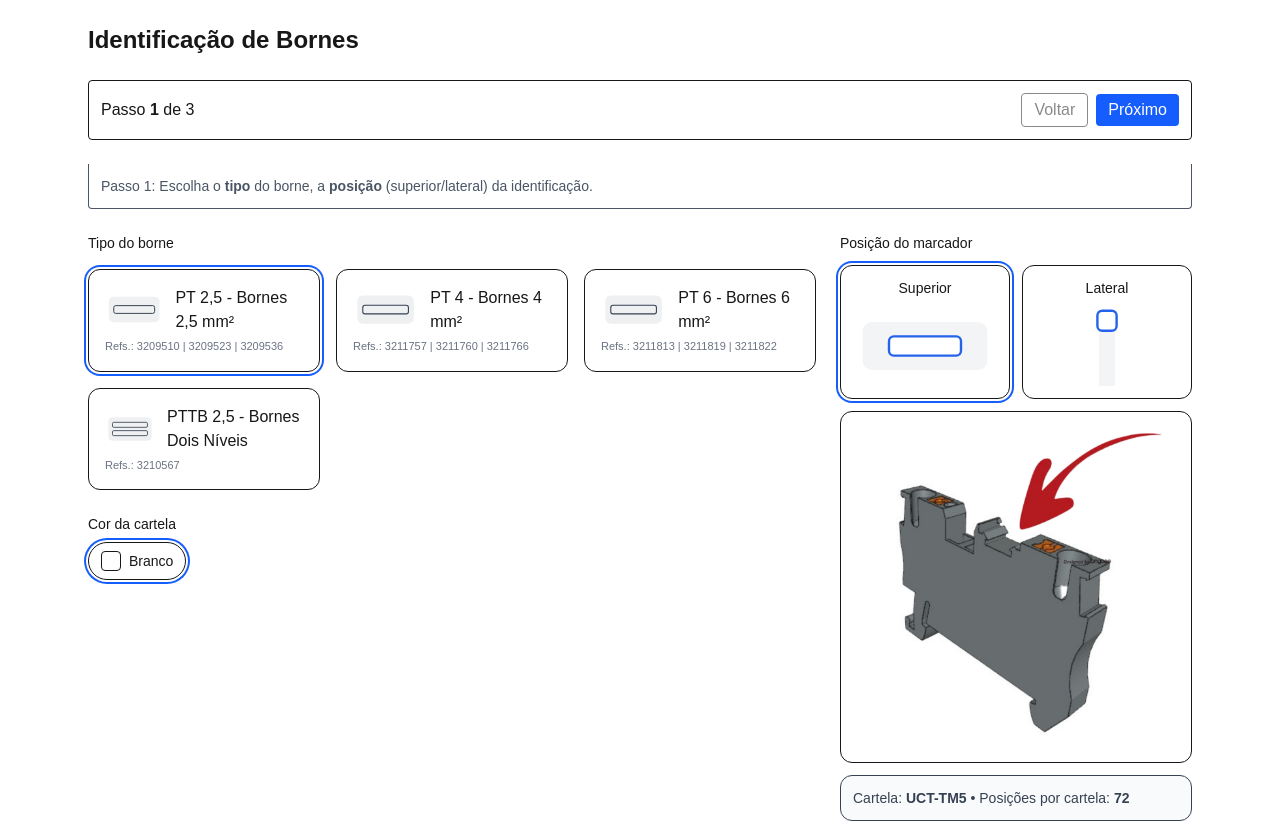
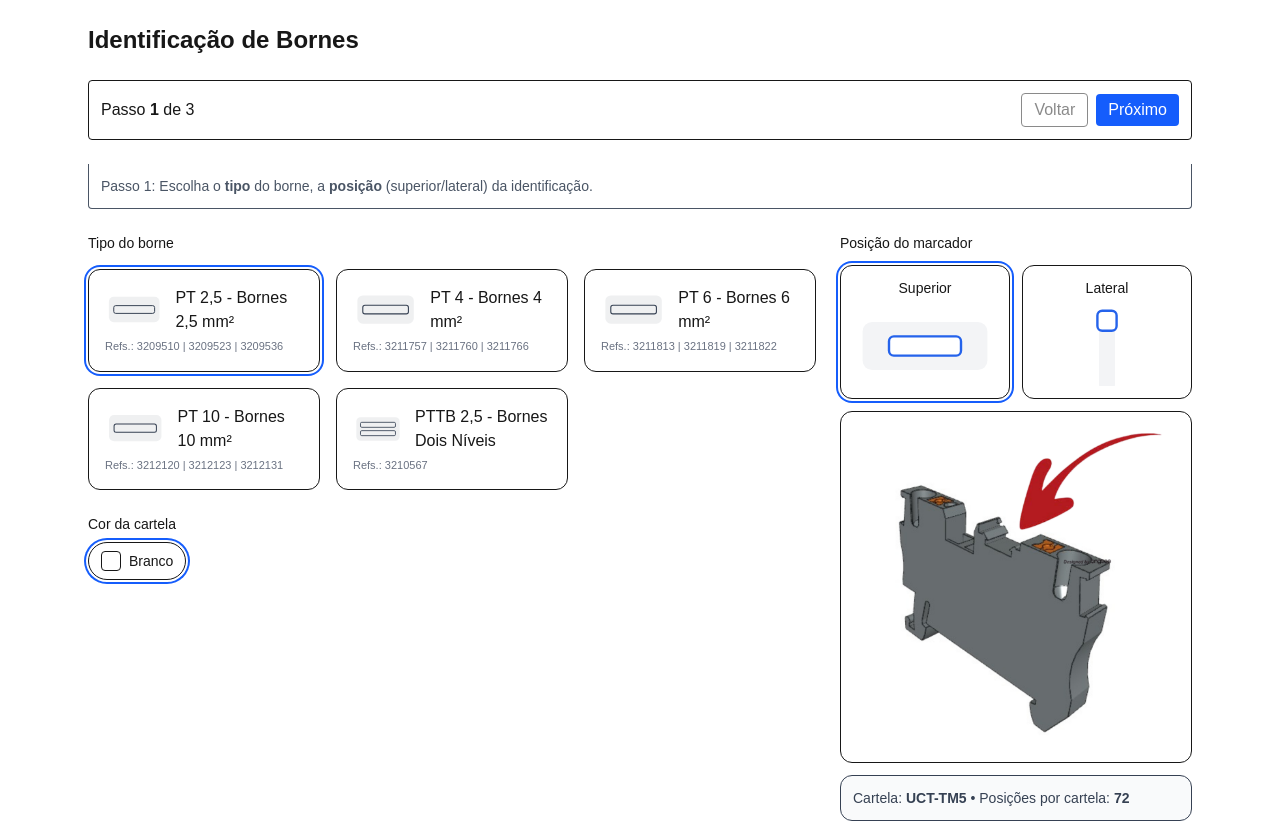
Before and after one commit to evertonrubbo-ctrl/rubstec-configurador, a Next.js app: page /configurator/bornes in a window 1280 px wide. Shown: the top 823 px of the page. Built offline with nearby package versions, Linux system fonts and the light colour scheme.

Commit message:
Correcao na rotacao e inclusao 10mm

```diff
--- a/src/app/configurator/bornes/page.tsx
+++ b/src/app/configurator/bornes/page.tsx
@@ -20,7 +20,7 @@ const MO_UNIT = +(HORA_MO / 3600 * T_SEG_POR_PECA).toFixed(4);
 // espaçamento entre etiquetas (quase “grudadas”)
 const CELL_GAP = 6; // px
 
-type BorneKey    = 'uct4.1' | 'uct4.2' | 'uct6' | 'uct8' | 'duplo2n';
+type BorneKey    = 'uct4.1' | 'uct4.2' | 'uct6' | 'uct8' | 'uct10' | 'duplo2n';
 type MarkerPos   = 'top' | 'lateral';
 type MarkerColor = 'branco';
 const COLOR_LABEL: Record<MarkerColor, string> = { branco: 'Branco' };
@@ -29,7 +29,8 @@ type Family =
   | 'UCT-TM4'  | 'UCT-TMF4'
   | 'UCT-TM5'  | 'UCT-TMF5'
   | 'UCT-TM6'  | 'UCT-TMF6'
-  | 'UCT-TM8'  | 'UCT-TMF8';
+  | 'UCT-TM8'  | 'UCT-TMF8'
+  | 'UCT-TM10'  | 'UCT-TMF10';
 
 type BorneSpec = {
   id: BorneKey;
@@ -104,13 +105,27 @@ const BORNE_SPECS: BorneSpec[] = [
     familyByPos: { top: 'UCT-TM8', lateral: 'UCT-TMF8' },
     layoutByPos: { top: Array(6).fill(7), lateral: Array(6).fill(7) },
   },
+    {
+    id: 'uct10',
+    titulo: 'PT 10 - Bornes 10 mm²',
+    campoTexto: { largura: 10.5, altura: 9.6 },
+    canal: 6.2,
+    referencias: ['3212120 | 3212123 | 3212131'],
+    maxCharsByPos: { top: 4, lateral: 2 },
+    precoMaterial: 0.80,
+    Svg: TagSvg,
+    previewTopSrc: '/images/Identificao_superior_borne.png',
+    previewLatSrc: '/images/Identificao_lateral_borne.png',
+    familyByPos: { top: 'UCT-TM10', lateral: 'UCT-TMF10' },
+    layoutByPos: { top: Array(6).fill(7), lateral: Array(6).fill(7) },
+  },
   {
     id: 'duplo2n',
     titulo: 'PTTB 2,5 - Bornes Dois Níveis',
     campoTexto: { largura: 10.5, altura: 4.6 },
     canal: 4.2,
     referencias: ['3210567'],
-    maxCharsByPos: { top: 4, lateral: 2 },
+    maxCharsByPos: { top: 6, lateral: 6 },
     precoMaterial: 0.24,
     Svg: DoubleTagSvg,
     previewLatSrc: '/images/Identificao_lateral_borne_2_nivel.png',
@@ -350,10 +365,10 @@ export default function BornesPage() {
     setLastFocused(null);
   }, [qty]);
 
-  useEffect(() => {
+  //useEffect(() => {
   // lateral => 90° marcado; superior (horizontal) => 90° desmarcado
-  setRotate90(pos === 'top');
-  }, [pos]);
+  //setRotate90(pos === 'top');
+  //}, [pos]);
 
 
   // Limite por regra:
```
